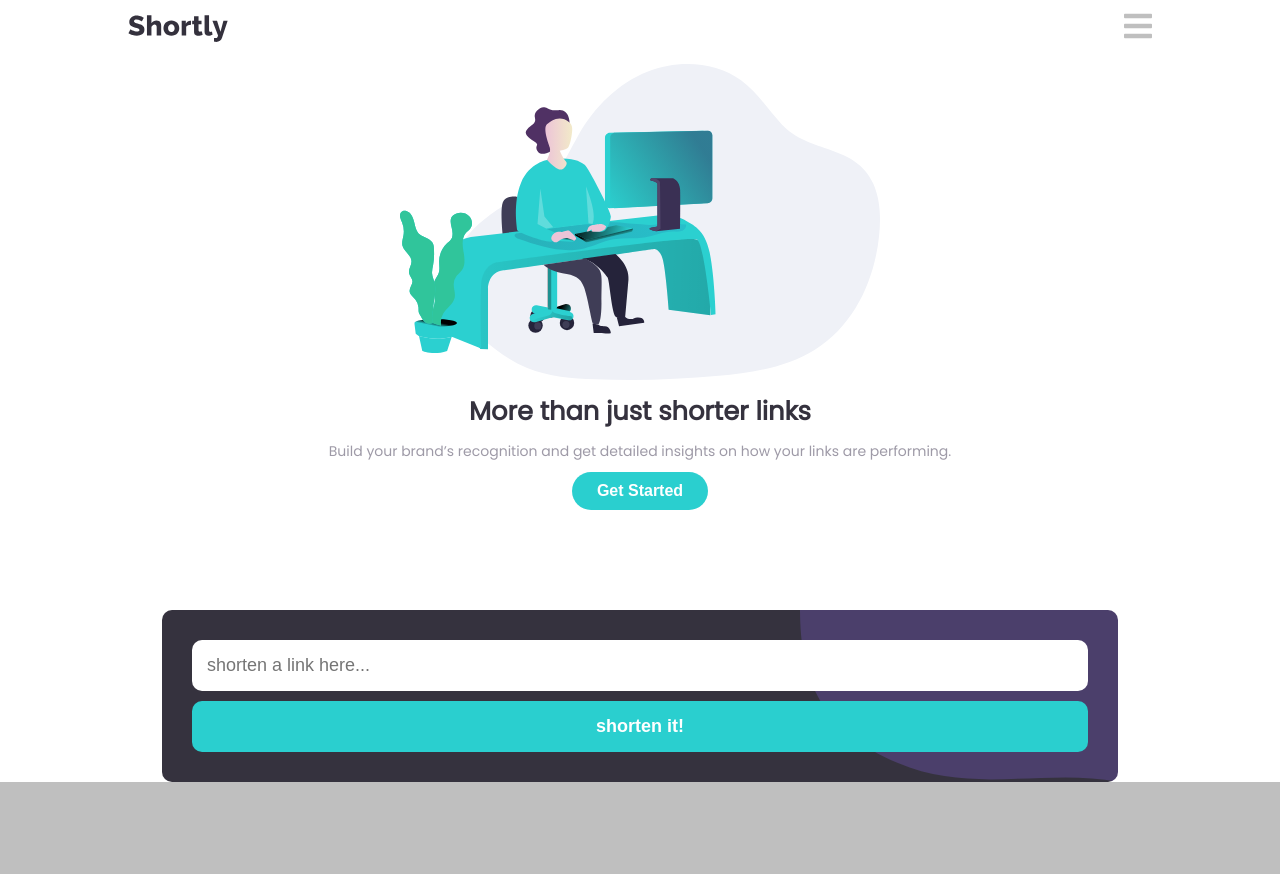
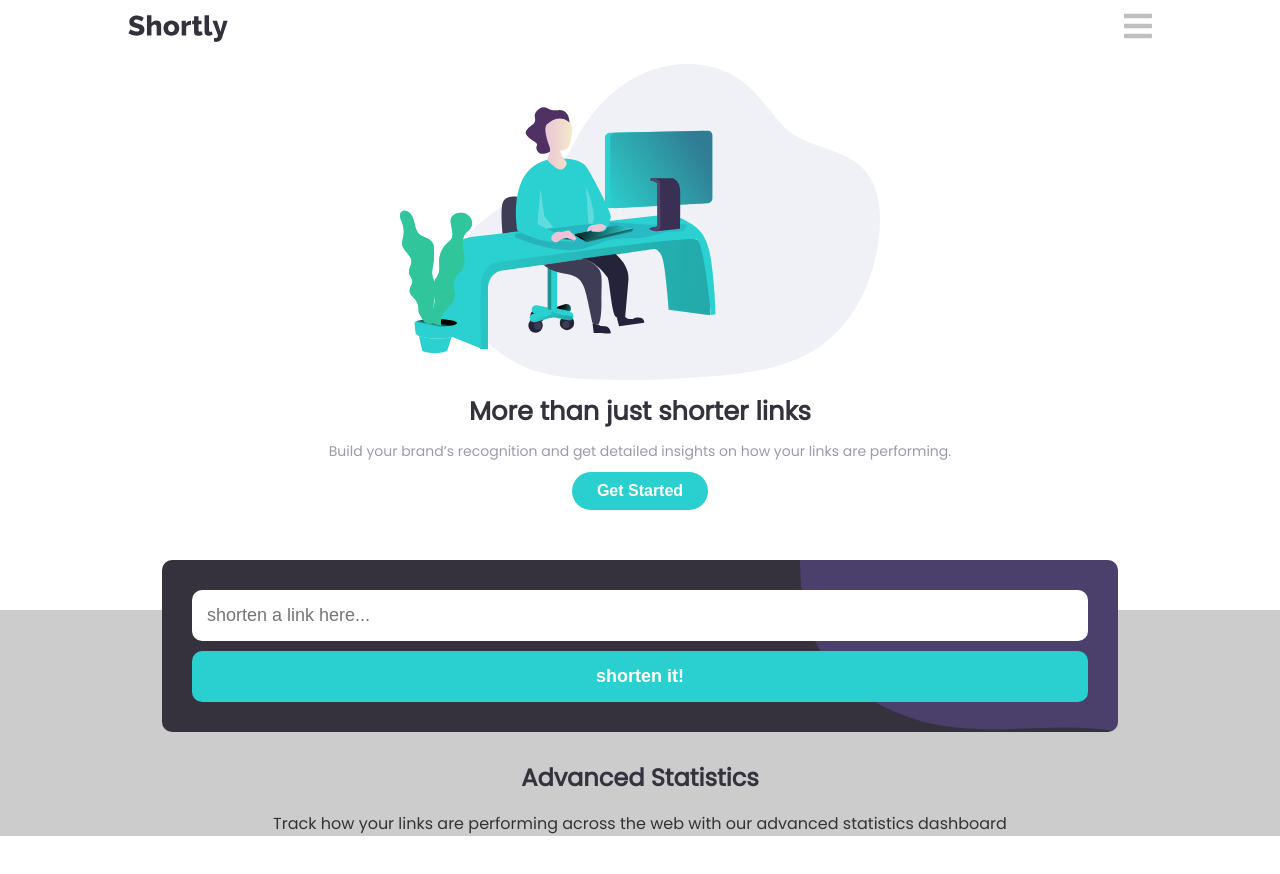
Before and after one commit to Runo-saduwa/shortly, a React (Create React App) app: page / in a window 1280 px wide. Shown: the top 874 px of the page. After the commit the page ends 852 px from the top, so only its background shows below. Built offline with nearby package versions, Linux system fonts and the light colour scheme.

Commit message:
finished form

```diff
--- a/src/App.js
+++ b/src/App.js
@@ -3,7 +3,7 @@ import React, {Fragment} from 'react';
 import NavBar from './components/NavBar/NavBar';
 import Hero from './components/Hero/Hero';
 import AboutSection from './components/AboutSection/AboutSection';
-import LinkForm from './components/linkForm/linkForm';
+// import LinkForm from './components/linkForm/linkForm';
 import './App.css';
 
 function App() {
@@ -12,7 +12,6 @@ function App() {
 				<NavBar/>
 			<Fragment>
 				<Hero/>
-				<LinkForm/>
 				<AboutSection/>
 			</Fragment>
 		</div>
--- a/src/components/AboutSection/AboutSection.css
+++ b/src/components/AboutSection/AboutSection.css
@@ -1,4 +1,38 @@
 .aboutSection {
-    background-color: var(--Gray);
-    height: 500px;
+    position: relative;
+    background-color: #ccc;
+    height: 100px;
+    padding: 50px 0px;
 }
+
+.about {
+    position: absolute;
+    width: 100%;
+    top:0;
+    min-height: 100px;
+    background: #fff
+}
+
+.aboutContent {
+    min-height:100px;
+    background:#ccc;
+    margin: 0;
+
+    /* padding: 100px; */
+}
+.aboutContent h1 {
+    color: var(--VeryDarkBlue);
+    padding-top: 50px;
+    margin: 0;
+    font-size: 1.5rem;
+}
+.aboutContent p {
+    font-size: 1rem;
+    color: #333;;
+}
+
+ .aboutContent .aboutHeaders {
+    width: 80%;
+    margin: 0 auto;
+    text-align: center;
+}
--- a/src/components/AboutSection/AboutSection.js
+++ b/src/components/AboutSection/AboutSection.js
@@ -2,11 +2,20 @@ import React from 'react';
 import './AboutSection.css';
 import LinkForm from '../linkForm/linkForm';
 
-const AboutSection = () => {
+const AboutSection = (props) => {
 	return (
+		<React.Fragment>
 		<div className="aboutSection">
-			{/* <LinkForm /> */}
+			<LinkForm />
+			<div className="about" />
 		</div>
+		<div className="aboutContent">
+			<div className="aboutHeaders">
+			<h1>Advanced Statistics</h1>
+			<p>Track how your links are performing across the web with our advanced statistics dashboard</p>
+			</div>
+		</div>
+		</React.Fragment>
 	);
 };
 
--- a/src/components/Hero/Hero.css
+++ b/src/components/Hero/Hero.css
@@ -1,6 +1,5 @@
 .header {
     width: 100%;
-    margin-bottom: 100px;
 }
 .first {
     max-width: 100%;
--- a/src/components/linkForm/linkForm.css
+++ b/src/components/linkForm/linkForm.css
@@ -1,4 +1,9 @@
+
 .form {
+    position: absolute;
+    left:0;
+    right:0;
+    z-index: 1000;
     display: grid;
     grid-template-columns: 1fr;
     grid-gap:10px;
@@ -31,6 +36,7 @@
 
 @media screen and (min-width: 1440px) {
     .form {
+        margin-top: 0;
         display: flex;
         justify-content: center;
         align-items: center;
--- a/src/components/linkForm/linkForm.js
+++ b/src/components/linkForm/linkForm.js
@@ -3,7 +3,8 @@ import './linkForm.css'
 
 const LinkForm = () => {
     return (
-        <form className="form">
+
+         <form className="form">
          <input type="text" name="link" placeholder="shorten a link here..."/>
          <button className="formButton">shorten it!</button>
         </form>
```
